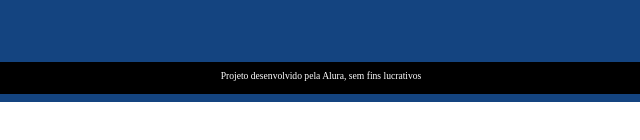
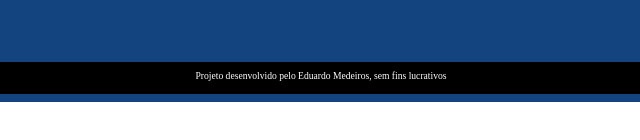
Before and after one commit to EduardoMedeiros2575/PROJETO-2, a plain HTML site: page index.html in a window 1280 px wide. Shown: the part 706-846 px from the top of the page, 327-967 px from the left. Drawn offline with Linux system fonts and the light colour scheme; files that its build step writes are made by us from their sources.

Commit message:
index.html

```diff
--- a/index.html
+++ b/index.html
@@ -23,7 +23,7 @@
         </section>
     </main>
     <footer>
-        <p>Projeto desenvolvido pela Alura, sem fins lucrativos</p>
+        <p>Projeto desenvolvido pelo Eduardo Medeiros, sem fins lucrativos</p>
     </footer>
     <script src="app.js"></script>
     <script src="perguntas.js"></script>
```
